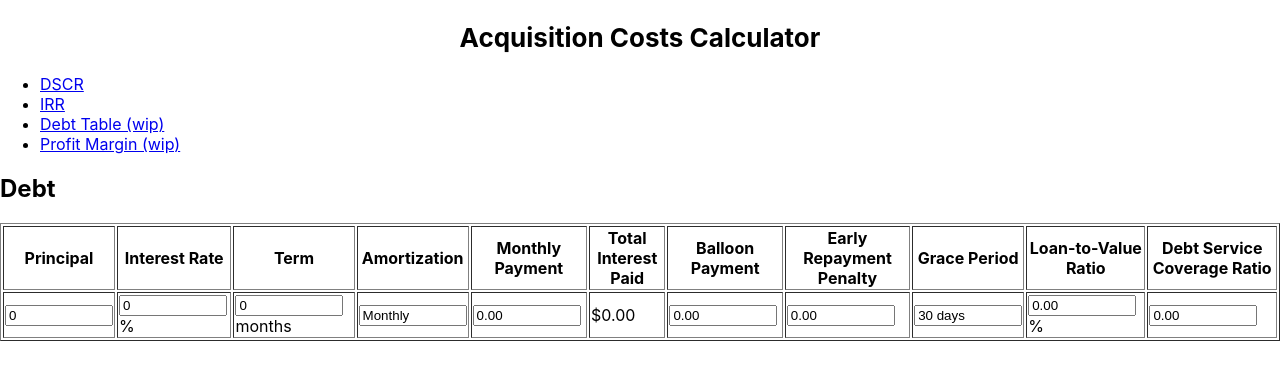
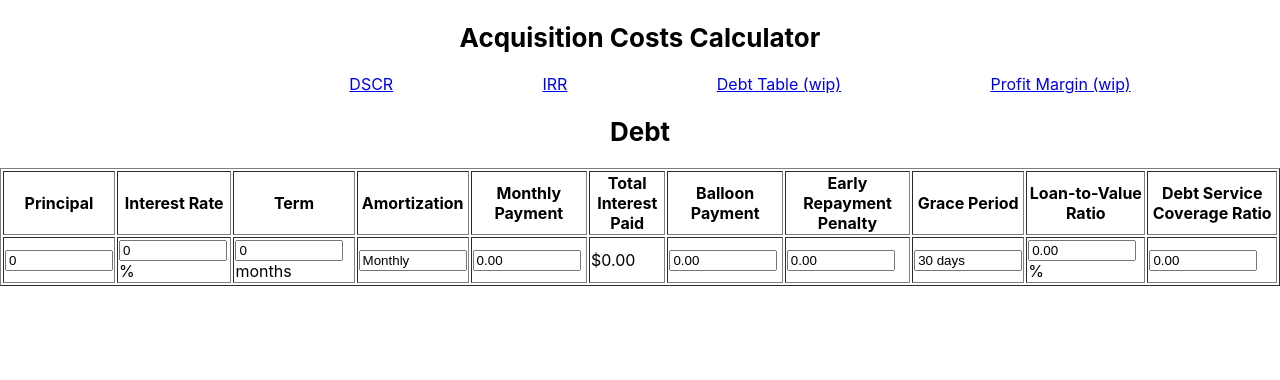
Before and after one commit to TheCoderNamedBridget/AcquisitionCostCalculator, a React (Create React App) app: page /debt-table in a window 1280 px wide. Shown: the top 380 px of the page. Built offline with nearby package versions, Linux system fonts and the light colour scheme.

Commit message:
styling changes

```diff
--- a/src/App.tsx
+++ b/src/App.tsx
@@ -11,14 +11,12 @@ function App() {
     <InputsProvider >
       <h2 className="header">Acquisition Costs Calculator</h2>
       <Router>
-        <nav>
-          <ul>
-            <li><Link to="/">DSCR</Link></li>
-            <li><Link to="/irr">IRR</Link></li>
-            <li><Link to="/debt-table">Debt Table (wip)</Link></li>
-            <li><Link to="/profit-margin-graph">Profit Margin (wip)</Link></li>
-          </ul>
-        </nav>
+        <div className="display">
+          <Link to="/">DSCR</Link>
+          <Link to="/irr">IRR</Link>
+          <Link to="/debt-table">Debt Table (wip)</Link>
+          <Link to="/profit-margin-graph">Profit Margin (wip)</Link>
+        </div>
 
         <Routes>
           <Route path="/" element={<Dscr />} />
--- a/src/Pages/DebtTable.tsx
+++ b/src/Pages/DebtTable.tsx
@@ -47,7 +47,7 @@ const DebtTable: React.FC = () => {
 
     return (
         <>
-            <h2>Debt</h2>
+            <h2 className="header">Debt</h2>
 
             <table border={1}>
                 <tbody>
```
